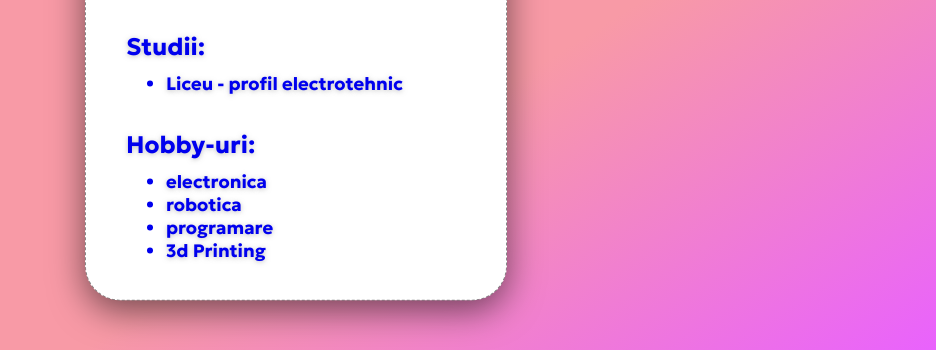
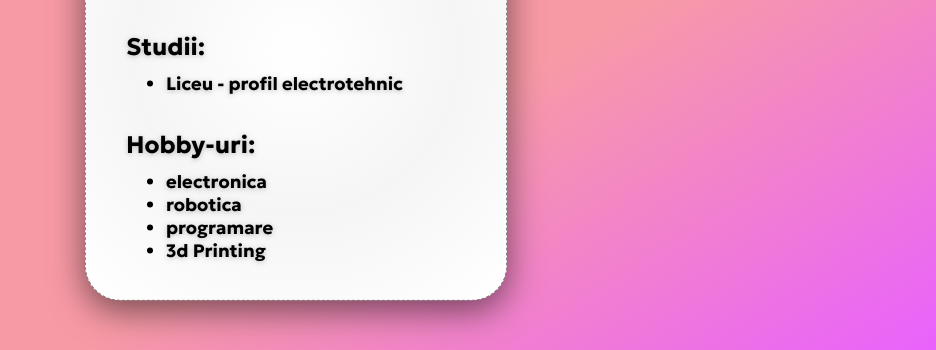
Before and after one commit to Sor-in/card, a plain HTML site: page index.html in a window 1280 px wide. Shown: the part 450-800 px from the top of the page, without its empty margins (344-1280 px from the left). Drawn offline with Linux system fonts and the light colour scheme.

Commit message:
Aplicat gradient pe background ; Setare culoare text negru.

```diff
--- a/style.css
+++ b/style.css
@@ -16,6 +16,10 @@ body {
   background-color: #F89AA6;
   background-image: linear-gradient(to bottom right, #F89AA6, #F89AA6, #F89AA6, #E962FD);
   font-family: 'Geologica', sans-serif;
+}
+
+a{
+  /* color: #000; */
 }
 
 .card-wrapper {
@@ -106,7 +110,10 @@ body {
 .bottom {
   border-top: 1px dashed #888;
   padding: calc(var(--foto-size) / 2) 40px 20px;
+  color: #000;
   text-align: center;
+  background: rgb(255,255,255);
+  background: radial-gradient(circle, rgba(255,255,255,1) 0%,  rgba(250,250,250,1) 25%,  rgba(245,245,245,1) 50%,  rgba(250,250,250,1) 75%, rgba(255,255,255,1) 100%);
 }
 
 .name {
```
